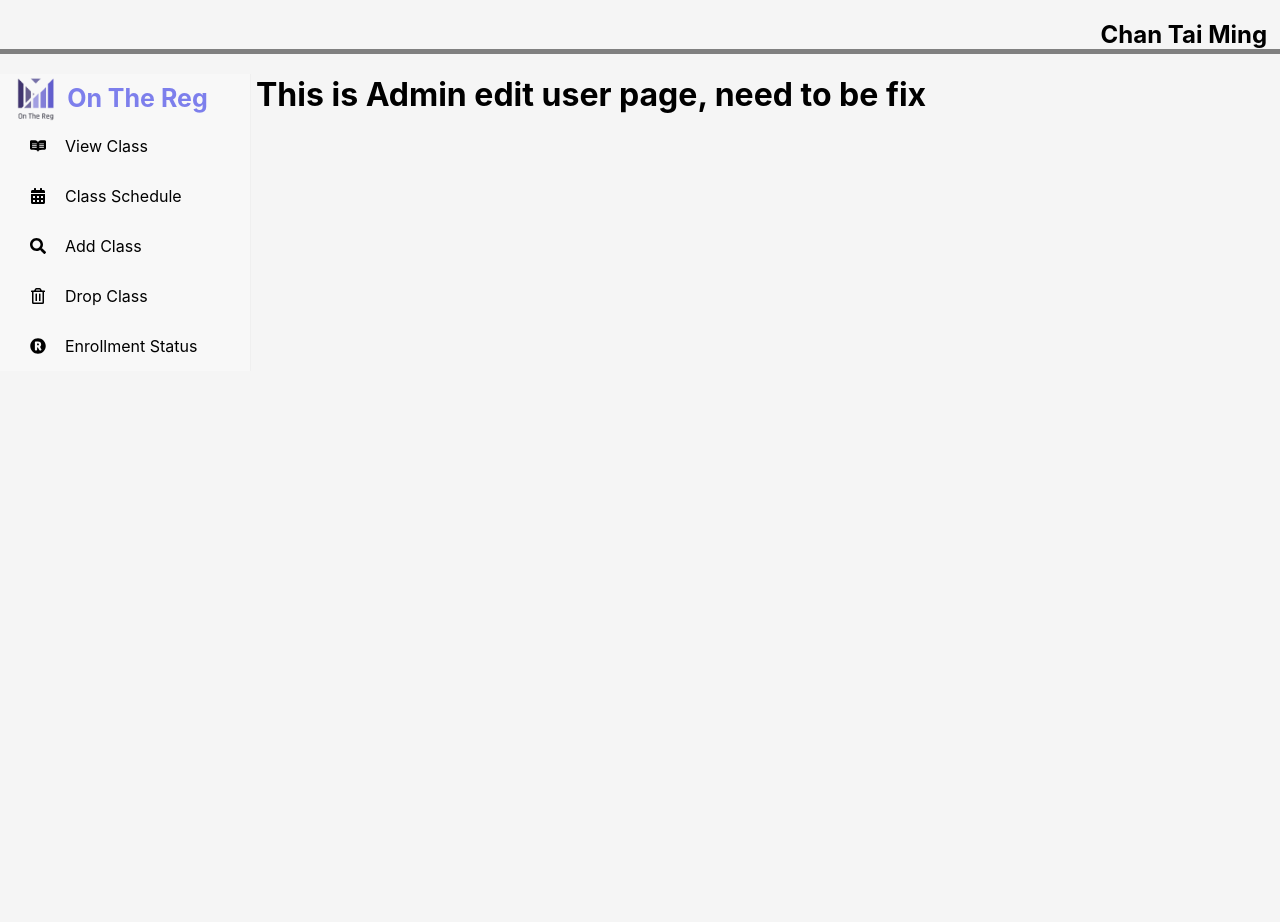
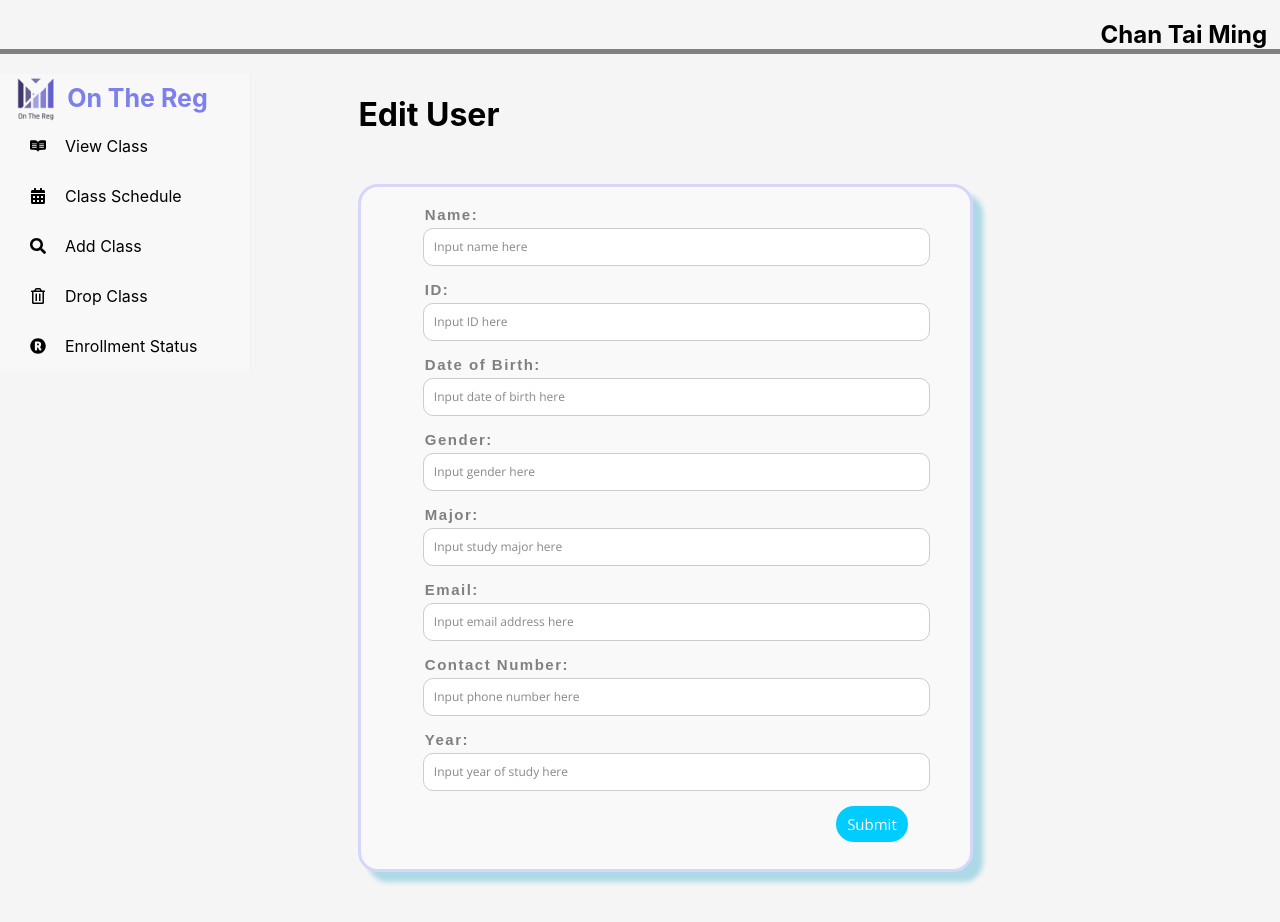
Before and after one commit to tsoikh0917/on_the_reg, a React (Create React App) app: page /aEditUser in a window 1280 px wide. Before the commit the page ends 820 px from the top, so only its background shows below. Built offline with nearby package versions, Linux system fonts and the light colour scheme.

Commit message:
update form for editing user and courses

```diff
--- a/package.json
+++ b/package.json
@@ -8,6 +8,7 @@
     "@testing-library/user-event": "^13.5.0",
     "react": "^18.2.0",
     "react-dom": "^18.2.0",
+    "react-hook-form": "^7.43.8",
     "react-icons": "^4.8.0",
     "react-pro-sidebar": "^1.0.0",
     "react-router-dom": "^6.9.0",
--- a/src/App.css
+++ b/src/App.css
@@ -1,9 +1,5 @@
 .App {
   margin-left: 20%;
-}
-
-.align {
-  right: 20%;
 }
 
 .App-logo {
--- a/src/App.js
+++ b/src/App.js
@@ -22,13 +22,11 @@ function App() {
   return (
     <ProSidebarProvider>
       <Topbar />
+
       <div class="side">
         <SideBar />
       </div>
       <div className="App">
-        <div class="align">
-          <div>
-            <div>
         <Routes>
           <Route path="/" element={<Main />} />
           <Route path="/profile" element={<Profile />} />
@@ -37,10 +35,7 @@ function App() {
           <Route path="/enrollment" element={<EnrollmentStatus />} />
           <Route path="/search" element={<Search />} />
           <Route path="/search/classOption" element={<Option />} />
-                <Route
-                  path="/search/classOption/confirm"
-                  element={<Confirm />}
-                />
+          <Route path="/search/classOption/confirm" element={<Confirm />} />
           <Route path="/aAddCourse" element={<AdminAddCourse />} />
           <Route path="/aEditCourse" element={<AdminEditCourse />} />
           <Route path="/aViewCourse" element={<AdminViewCourse />} />
@@ -49,9 +44,6 @@ function App() {
           <Route path="/aViewUser" element={<AdminViewUser />} />
         </Routes>
       </div>
-          </div>
-        </div>
-      </div>
     </ProSidebarProvider>
   );
 }
--- /dev/null
+++ b/src/components/Admin/form.css
@@ -0,0 +1,118 @@
+@import url(https://fonts.googleapis.com/css?family=Open+Sans:400italic,400,300,600);
+
+#resize {
+  width: 60%;
+  margin: 0 auto;
+  position: relative;
+  float: left;
+  left: 10%;
+}
+
+#form_info {
+  background: #f9f9f9;
+  padding-left: 10%;
+  padding-right: 10%;
+  padding-top: 3%;
+  padding-bottom: 2%;
+  margin: 50px 0;
+  border: 3px solid #d6d6fa;
+  box-shadow: 10px 10px 5px lightblue;
+  border-radius: 20px;
+}
+
+#form_info input,
+#form_info textarea,
+#form_info button[type="submit"] {
+  font: 400 12px/16px "Open Sans", Helvetica, Arial, sans-serif;
+}
+
+#form_info h3 {
+  color: #f96;
+  display: block;
+  font-size: 30px;
+  font-weight: 400;
+}
+
+#form_info h4 {
+  margin: 0px 2px 5px;
+  display: block;
+  font-size: 15px;
+  font-family: sans-serif;
+  color: grey;
+  font-weight: semibold;
+  letter-spacing: 0.1em;
+}
+
+fieldset {
+  border: medium none !important;
+  margin: 0 0 10px;
+  min-width: 100%;
+  padding: 0;
+  width: 100%;
+}
+
+#form_info input,
+#form_info textarea {
+  width: 100%;
+  border: 1px solid #ccc;
+  background: #fff;
+  margin: 0 0 5px;
+  padding: 10px;
+  border-radius: 10px;
+}
+
+#form_info input:hover,
+#form_info textarea:hover {
+  -webkit-transition: border-color 0.3s ease-in-out;
+  -moz-transition: border-color 0.3s ease-in-out;
+  transition: border-color 0.3s ease-in-out;
+  border: 1px solid #aaa;
+}
+
+#form_info textarea {
+  height: 100px;
+  max-width: 100%;
+  resize: none;
+}
+
+#form_info button[type="submit"] {
+  cursor: pointer;
+  width: 15%;
+  border: none;
+  background: #0cf;
+  color: #fff;
+  margin: 0 0 5px;
+  padding: 10px;
+  font-size: 15px;
+  float: right;
+  border-radius: 20px;
+}
+
+#form_info button[type="submit"]:hover {
+  background: #09c;
+  -webkit-transition: background 0.3s ease-in-out;
+  -moz-transition: background 0.3s ease-in-out;
+  transition: background-color 0.3s ease-in-out;
+}
+
+#form_info button[type="submit"]:active {
+  box-shadow: inset 0 1px 3px rgba(0, 0, 0, 0.5);
+}
+
+#form_info input:focus,
+#form_info textarea:focus {
+  outline: 0;
+  border: 1px solid #999;
+}
+::-webkit-input-placeholder {
+  color: #888;
+}
+:-moz-placeholder {
+  color: #888;
+}
+::-moz-placeholder {
+  color: #888;
+}
+:-ms-input-placeholder {
+  color: #888;
+}
--- a/src/components/Admin/manageCourse/editCourse.jsx
+++ b/src/components/Admin/manageCourse/editCourse.jsx
@@ -1,9 +1,114 @@
-import React from 'react';
+import React from "react";
+import { useForm } from "react-hook-form";
+import "../form.css";
+
 function AdminEditCourse() {
-        return (
-        <div>
-            <h1>This is Admin edit course page, need to be fix</h1>
-        </div>);
+  const {
+    register,
+    handleSubmit,
+    formState: { errors },
+  } = useForm();
+  const onSubmit = (data) => console.log(data);
+  console.log(errors);
+
+  return (
+    <div id="resize">
+      <h1>Edit Course</h1>
+      <form id="form_info" action="" method="post">
+        <fieldset>
+          <h4>Course ID:</h4>
+          <input
+            placeholder="Input course code here"
+            type="text"
+            tabindex="1"
+            required
+            autofocus
+          ></input>
+        </fieldset>
+        <fieldset>
+          <h4>Course Name:</h4>
+          <input
+            placeholder="Input course name here"
+            type="email"
+            tabindex="2"
+            required
+          ></input>
+        </fieldset>
+        <fieldset>
+          <h4>Course Day:</h4>
+          <input
+            placeholder="Input weekday here"
+            type="tel"
+            tabindex="3"
+            required
+          ></input>
+        </fieldset>
+        <fieldset>
+          <h4>Course Time:</h4>
+          <input
+            placeholder="Input time slot in the format: hh:mm-hh:mm here"
+            type="url"
+            tabindex="4"
+            required
+          ></input>
+        </fieldset>
+        <fieldset>
+          <h4>Department:</h4>
+          <input
+            placeholder="Input faculty here"
+            type="url"
+            tabindex="4"
+            required
+          ></input>
+        </fieldset>
+        <fieldset>
+          <h4>Teacher in Charge:</h4>
+          <input
+            placeholder="Input instructor's name here"
+            type="url"
+            tabindex="4"
+            required
+          ></input>
+        </fieldset>
+        <fieldset>
+          <h4>Capacity:</h4>
+          <input
+            placeholder="Input maximum capacity of the course here"
+            type="url"
+            tabindex="4"
+            required
+          ></input>
+        </fieldset>
+        <fieldset>
+          <h4>Course Place:</h4>
+          <input
+            placeholder="Input location for the course lecture here"
+            type="url"
+            tabindex="4"
+            required
+          ></input>
+        </fieldset>
+        <fieldset>
+          <h4>Course Description:</h4>
+          <textarea
+            placeholder="Type course outline here...."
+            tabindex="5"
+            required
+          ></textarea>
+        </fieldset>
+        <fieldset>
+          <button
+            name="submit"
+            type="submit"
+            id="contact-submit"
+            data-submit="...Sending"
+          >
+            Submit
+          </button>
+        </fieldset>
+      </form>
+    </div>
+  );
 }
 
 export default AdminEditCourse;
--- a/src/components/Admin/manageUser/editUser.jsx
+++ b/src/components/Admin/manageUser/editUser.jsx
@@ -1,10 +1,96 @@
-import React from 'react';
+import React from "react";
 function AdminEditUser() {
-        return (
-        <div>
-            <h1>This is Admin edit user page, need to be fix</h1>
-        </div>);
+  return (
+    <div id="resize">
+      <h1>Edit User</h1>
+      <form id="form_info" action="" method="post">
+        <fieldset>
+          <h4>Name:</h4>
+          <input
+            placeholder="Input name here"
+            type="text"
+            tabindex="1"
+            required
+            autofocus
+          ></input>
+        </fieldset>
+        <fieldset>
+          <h4>ID:</h4>
+          <input
+            placeholder="Input ID here"
+            type="email"
+            tabindex="2"
+            required
+          ></input>
+        </fieldset>
+        <fieldset>
+          <h4>Date of Birth:</h4>
+          <input
+            placeholder="Input date of birth here"
+            type="tel"
+            tabindex="3"
+            required
+          ></input>
+        </fieldset>
+        <fieldset>
+          <h4>Gender:</h4>
+          <input
+            placeholder="Input gender here"
+            type="url"
+            tabindex="4"
+            required
+          ></input>
+        </fieldset>
+        <fieldset>
+          <h4>Major:</h4>
+          <input
+            placeholder="Input study major here"
+            type="url"
+            tabindex="4"
+            required
+          ></input>
+        </fieldset>
+        <fieldset>
+          <h4>Email:</h4>
+          <input
+            placeholder="Input email address here"
+            type="url"
+            tabindex="4"
+            required
+          ></input>
+        </fieldset>
+        <fieldset>
+          <h4>Contact Number:</h4>
+          <input
+            placeholder="Input phone number here"
+            type="url"
+            tabindex="4"
+            required
+          ></input>
+        </fieldset>
+        <fieldset>
+          <h4>Year:</h4>
+          <input
+            placeholder="Input year of study here"
+            type="url"
+            tabindex="4"
+            required
+          ></input>
+        </fieldset>
 
+        <fieldset>
+          <button
+            name="submit"
+            type="submit"
+            id="contact-submit"
+            data-submit="...Sending"
+          >
+            Submit
+          </button>
+        </fieldset>
+      </form>
+    </div>
+  );
 }
 
-export default AdminEditUser ;
+export default AdminEditUser;
--- a/src/components/sidebar/topbar.css
+++ b/src/components/sidebar/topbar.css
@@ -2,7 +2,7 @@ body {
   margin: 0 !important;
   padding: 0 !important;
 }
-.container {
+#block {
   border-bottom: 5px solid grey;
   text-align: right;
 }
--- a/src/components/sidebar/topbar.jsx
+++ b/src/components/sidebar/topbar.jsx
@@ -1,7 +1,13 @@
-import React from 'react';
+import React from "react";
 import "./topbar.css";
 function Topbar() {
-        return (<body><h2 class="container"><button class="rmstyle">Chan Tai Ming</button></h2></body>);
+  return (
+    <body>
+      <h2 id="block">
+        <button class="rmstyle">Chan Tai Ming</button>
+      </h2>
+    </body>
+  );
 }
 
 export default Topbar;
--- a/src/components/studentCourseManage/viewClass.jsx
+++ b/src/components/studentCourseManage/viewClass.jsx
@@ -1,10 +1,6 @@
 import React from "react";
 function ViewClass() {
-  return (
-    <div>
-      <h1>This is view class page, need to be fix</h1>
-    </div>
-  );
+  return <h1>This is view class page, need to be fix</h1>;
 }
 
 export default ViewClass;
```
Also changed, not shown: 1 other file (tests, documents, lock files or other folders). Lines whose indentation alone changed are shown as unchanged.
